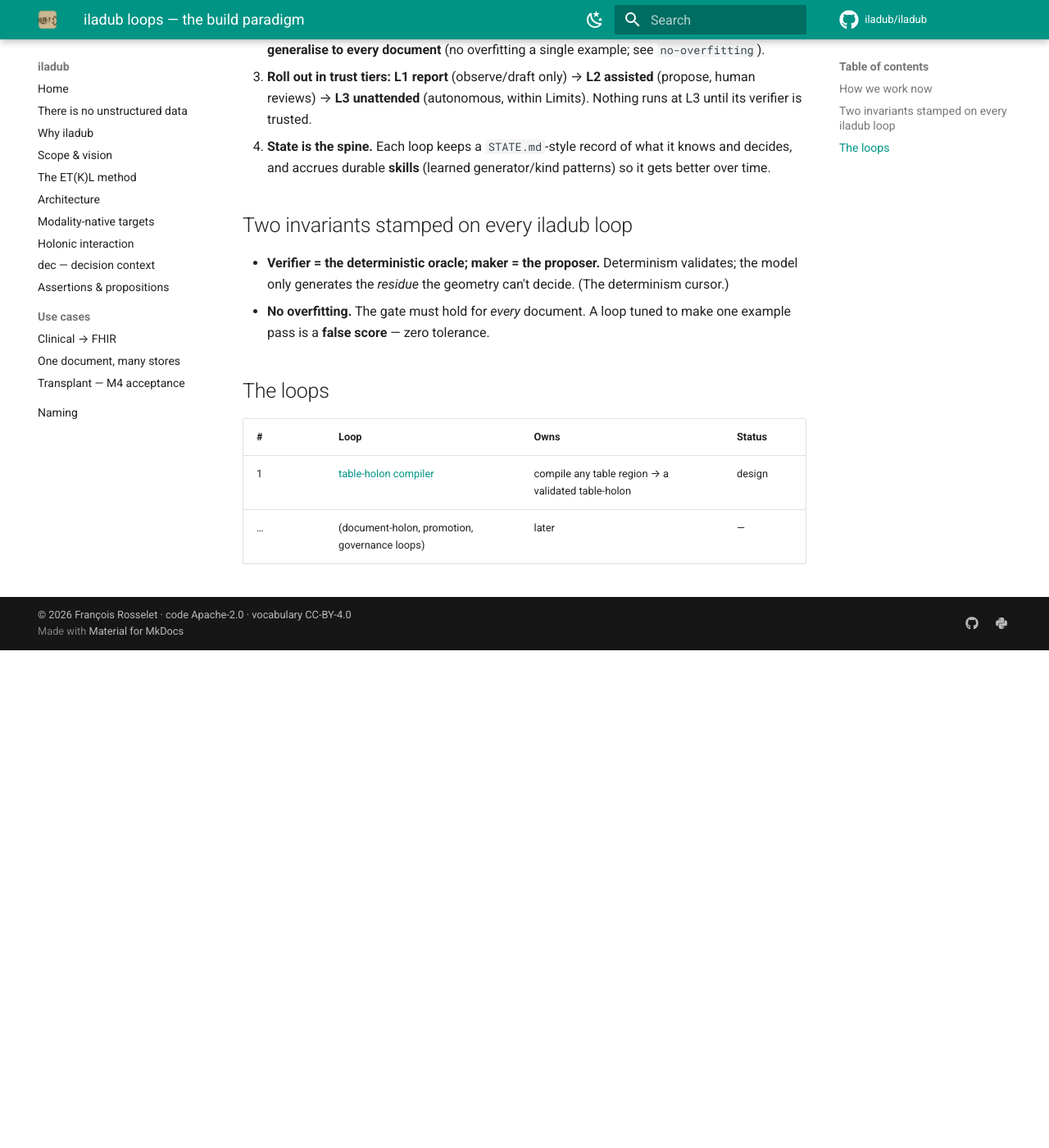
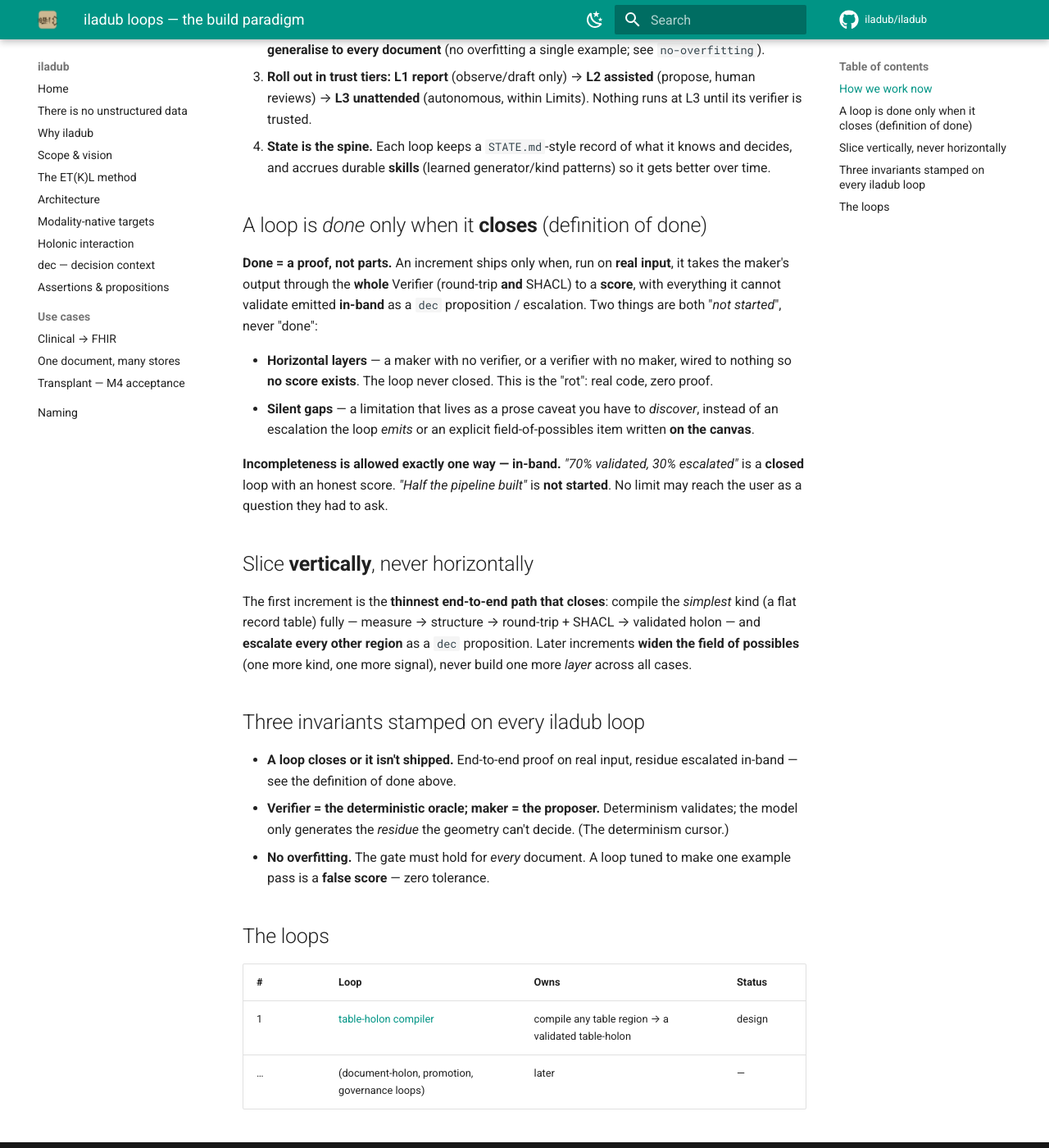
Before and after one commit to iladub/iladub, an MkDocs documentation site: the page built from docs/loops/README.md, in a window 1280 px wide and 1400 px high, scrolled down 1004 px. Shown: the whole window at 82% size. Built offline with MkDocs 1.6.1 and Material for MkDocs 9.7.7, drawn with Linux system fonts in a browser that asks for light colours; comment, search, counter and statistics services are not loaded; before the commit the page ends 1797 px from its top, so only the background shows below that.

Commit message:
docs(loops): define 'done = the loop closes' (in-band escalation, vertical slices)
A loop increment ships only when it closes: real input -> maker -> the whole
Verifier (round-trip AND SHACL) -> a score, with residue escalated in-band via
dec. Horizontal layers (maker or verifier wired to nothing) and silent prose-
caveat gaps are 'not started', never 'done'. Slice vertically, widen the field
of possibles per increment.

Co-Authored-By: Claude Opus 4.8 (1M context) <noreply@anthropic.com>

```diff
--- a/docs/loops/README.md
+++ b/docs/loops/README.md
@@ -34,8 +34,33 @@ So adopting loop engineering isn't a rewrite — it's **naming and completing th
 4. **State is the spine.** Each loop keeps a `STATE.md`-style record of what it knows and decides, and
    accrues durable **skills** (learned generator/kind patterns) so it gets better over time.
 
-## Two invariants stamped on every iladub loop
+## A loop is *done* only when it **closes** (definition of done)
 
+**Done = a proof, not parts.** An increment ships only when, run on **real input**, it takes the maker's
+output through the **whole** Verifier (round-trip **and** SHACL) to a **score**, with everything it cannot
+validate emitted **in-band** as a `dec` proposition / escalation. Two things are both "*not started*", never
+"done":
+
+- **Horizontal layers** — a maker with no verifier, or a verifier with no maker, wired to nothing so **no
+  score exists**. The loop never closed. This is the "rot": real code, zero proof.
+- **Silent gaps** — a limitation that lives as a prose caveat you have to *discover*, instead of an
+  escalation the loop *emits* or an explicit field-of-possibles item written **on the canvas**.
+
+**Incompleteness is allowed exactly one way — in-band.** *"70% validated, 30% escalated"* is a **closed**
+loop with an honest score. *"Half the pipeline built"* is **not started**. No limit may reach the user as a
+question they had to ask.
+
+## Slice **vertically**, never horizontally
+
+The first increment is the **thinnest end-to-end path that closes**: compile the *simplest* kind (a flat
+record table) fully — measure → structure → round-trip + SHACL → validated holon — and **escalate every
+other region** as a `dec` proposition. Later increments **widen the field of possibles** (one more kind, one
+more signal), never build one more *layer* across all cases.
+
+## Three invariants stamped on every iladub loop
+
+- **A loop closes or it isn't shipped.** End-to-end proof on real input, residue escalated in-band — see
+  the definition of done above.
 - **Verifier = the deterministic oracle; maker = the proposer.** Determinism validates; the model only
   generates the *residue* the geometry can't decide. (The determinism cursor.)
 - **No overfitting.** The gate must hold for *every* document. A loop tuned to make one example pass is a
```
